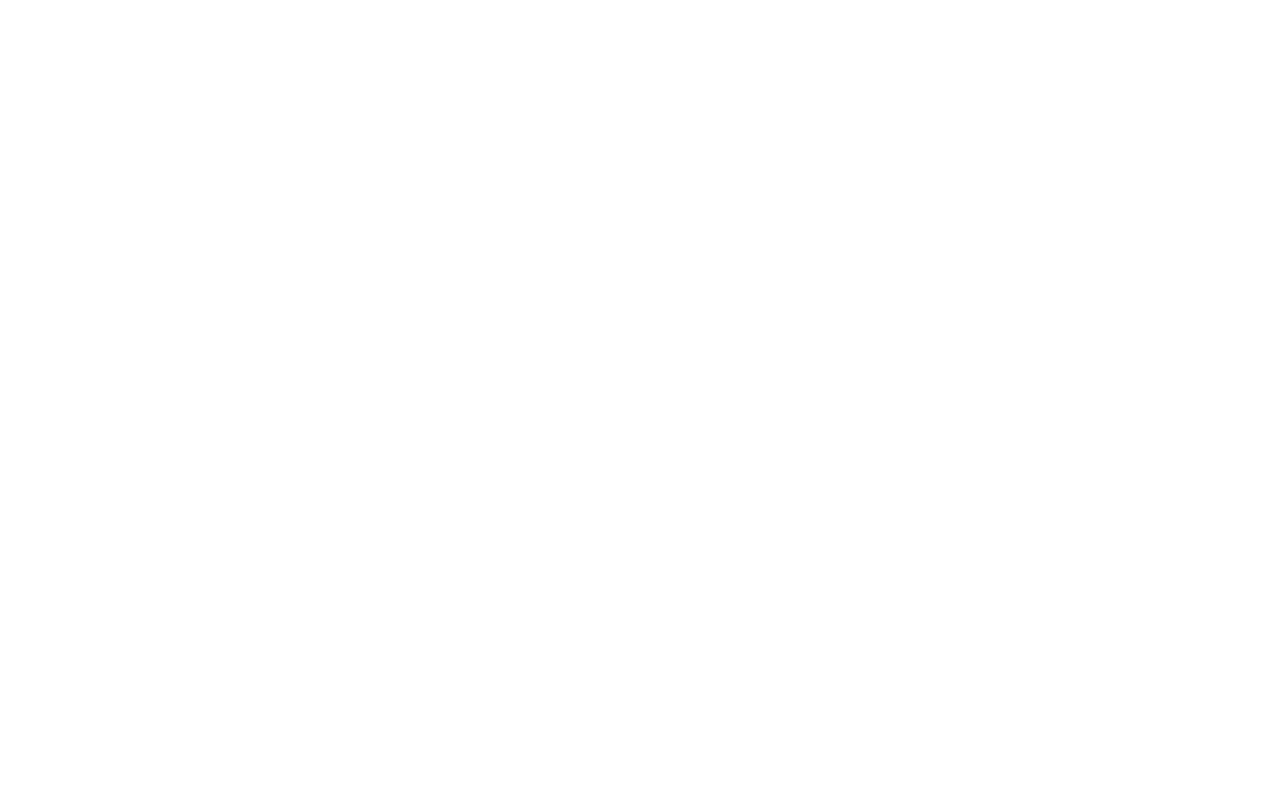
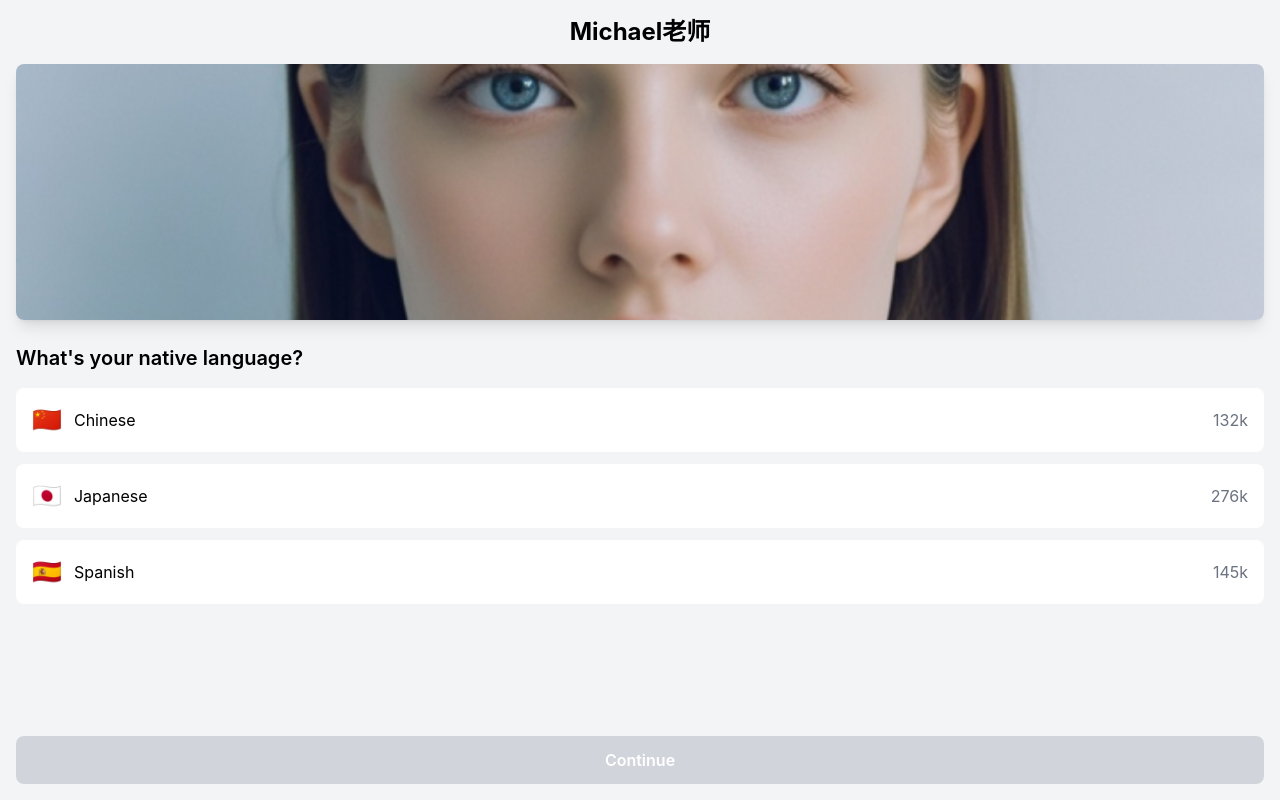
Before and after one commit to noir-madlax/ielts-poc, a React (Create React App) app: page /#/onboarding/language-selection in a window 1280 px wide. Before the commit this address had no page. Built offline with nearby package versions, Linux system fonts and the light colour scheme.

Commit message:
add LanguageSelectionPage

```diff
--- a/src/App.js
+++ b/src/App.js
@@ -15,6 +15,7 @@
 import MainPage from "./pages/main/MainPage";
 import StudyProgressPage from "./pages/main/StudyProgressPage";
 import ExamReportPage from "./pages/main/ExamReportPage";
+import LanguageSelectionPage from "./pages/onboarding/LanguageSelectionPage";
 
 const App = () => {
     return (
@@ -35,6 +36,7 @@
                     <Route path="ai-tutor-selection" element={<AITutorSelection />} />
                     <Route path="loading-plan" element={<LoadingPlan />} />
                     <Route path="subscription-plan" element={<SubscriptionPlan />} />
+                    <Route path="language-selection" element={<LanguageSelectionPage />} />
                     {/* Add more onboarding routes here */}
                 </Route>
 
--- a/src/pages/onboarding/AITutorSelection.js
+++ b/src/pages/onboarding/AITutorSelection.js
@@ -62,7 +62,7 @@
         if (tutor.isFree) {
             navigate('/onboarding/loading-plan');
         } else {
-            navigate('/onboarding/subscription-plan');
+            navigate('/onboarding/language-selection');
         }
     };
 
--- /dev/null
+++ b/src/pages/onboarding/LanguageSelectionPage.js
@@ -0,0 +1,98 @@
+import React, { useState } from 'react';
+import { motion } from 'framer-motion';
+import { useNavigate } from 'react-router-dom';
+
+// 假设您有一个占位图片
+import placeholderImage from './avatar/ai_tutor.png';
+
+const LanguageSelectionPage = () => {
+    const navigate = useNavigate();
+    const [selectedLanguage, setSelectedLanguage] = useState(null);
+
+    const languages = [
+        { name: 'Chinese', flag: '🇨🇳', count: '132k' },
+        { name: 'Japanese', flag: '🇯🇵', count: '276k' },
+        { name: 'Spanish', flag: '🇪🇸', count: '145k' },
+    ];
+
+    const handleLanguageSelect = (language) => {
+        setSelectedLanguage(language);
+    };
+
+    const handleContinue = () => {
+        if (selectedLanguage) {
+            // 导航到下一个页面，这里假设是 '/next-page'
+            navigate('/onboarding/subscription-plan');
+        }
+    };
+
+    return (
+        <motion.div
+            className="flex flex-col h-screen bg-gray-100"
+            initial={{ opacity: 0 }}
+            animate={{ opacity: 1 }}
+            transition={{ duration: 0.5 }}
+        >
+            <header className="text-center py-4">
+                <h1 className="text-2xl font-bold">Michael老师</h1>
+            </header>
+
+            <motion.div
+                className="bg-white rounded-lg mx-4 mb-6 overflow-hidden shadow-lg"
+                initial={{ y: 20, opacity: 0 }}
+                animate={{ y: 0, opacity: 1 }}
+                transition={{ delay: 0.2 }}
+            >
+                <img src={placeholderImage} alt="Michael" className="w-full h-64 object-cover" />
+            </motion.div>
+
+            <motion.div
+                className="flex-1 px-4"
+                initial={{ y: 20, opacity: 0 }}
+                animate={{ y: 0, opacity: 1 }}
+                transition={{ delay: 0.3 }}
+            >
+                <h2 className="text-xl font-semibold mb-4">What's your native language?</h2>
+                {languages.map((lang, index) => (
+                    <motion.button
+                        key={lang.name}
+                        className={`w-full bg-white rounded-lg p-4 mb-3 flex items-center justify-between ${
+                            selectedLanguage === lang.name ? 'border-2 border-blue-500' : ''
+                        }`}
+                        onClick={() => handleLanguageSelect(lang.name)}
+                        whileHover={{ scale: 1.02 }}
+                        whileTap={{ scale: 0.98 }}
+                        initial={{ opacity: 0, y: 20 }}
+                        animate={{ opacity: 1, y: 0 }}
+                        transition={{ delay: 0.4 + index * 0.1 }}
+                    >
+                        <div className="flex items-center">
+                            <span className="text-2xl mr-3">{lang.flag}</span>
+                            <span>{lang.name}</span>
+                        </div>
+                        <span className="text-gray-500">{lang.count}</span>
+                    </motion.button>
+                ))}
+            </motion.div>
+
+            <motion.div
+                className="p-4"
+                initial={{ y: 20, opacity: 0 }}
+                animate={{ y: 0, opacity: 1 }}
+                transition={{ delay: 0.7 }}
+            >
+                <button
+                    className={`w-full py-3 rounded-lg text-white font-semibold ${
+                        selectedLanguage ? 'bg-blue-500' : 'bg-gray-300 cursor-not-allowed'
+                    }`}
+                    onClick={handleContinue}
+                    disabled={!selectedLanguage}
+                >
+                    Continue
+                </button>
+            </motion.div>
+        </motion.div>
+    );
+};
+
+export default LanguageSelectionPage;
--- a/src/pages/onboarding/SubscriptionPlan.js
+++ b/src/pages/onboarding/SubscriptionPlan.js
@@ -8,7 +8,7 @@
 
     const handleSubscribe = () => {
         // 这里可以添加订阅逻辑
-        navigate('/loading-plan');
+        navigate('/onboarding/loading-plan');
     };
 
     return (
```
Also changed, not shown: src/pages/onboarding/avatar/ai_tutor.png (added).
